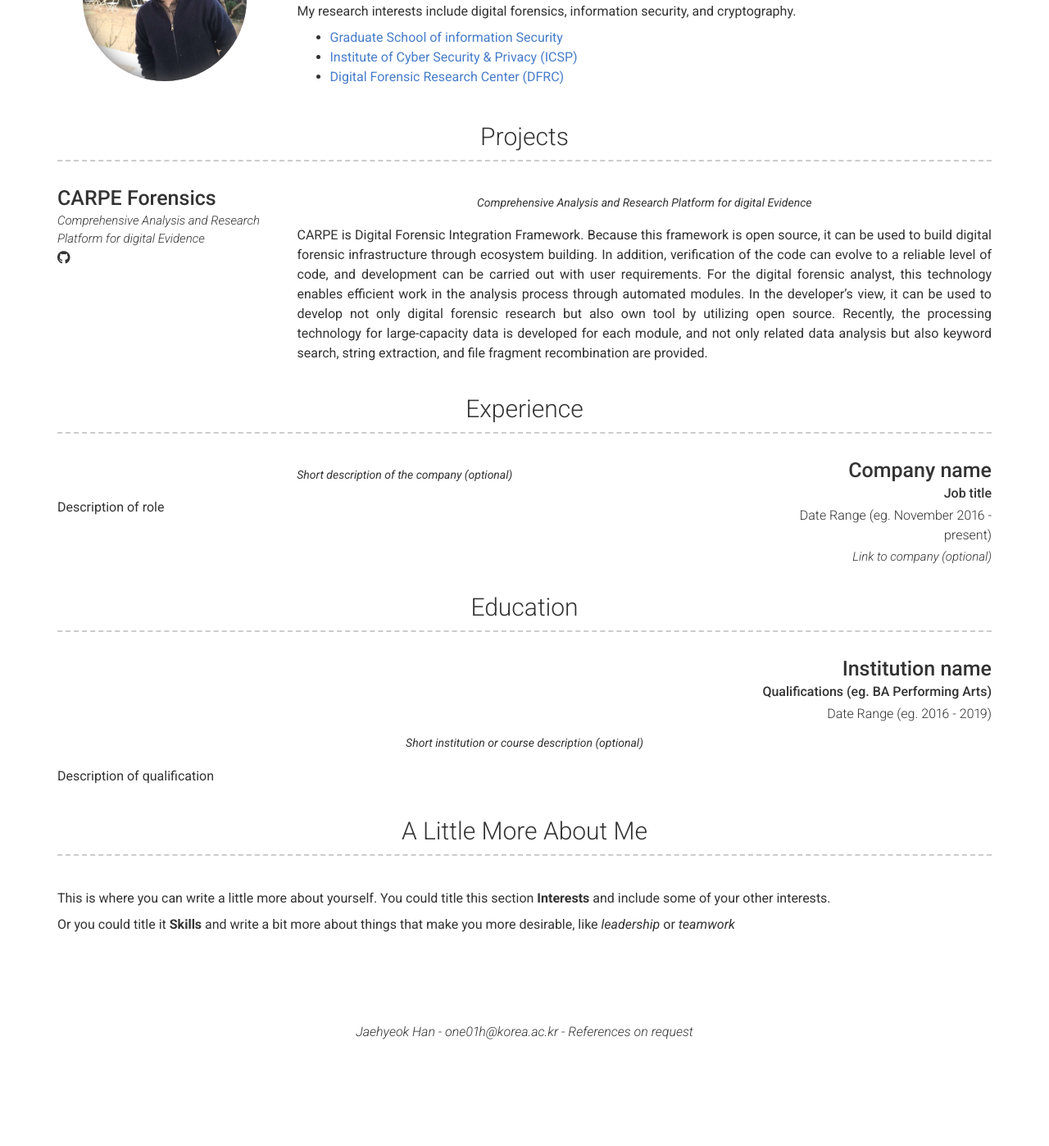
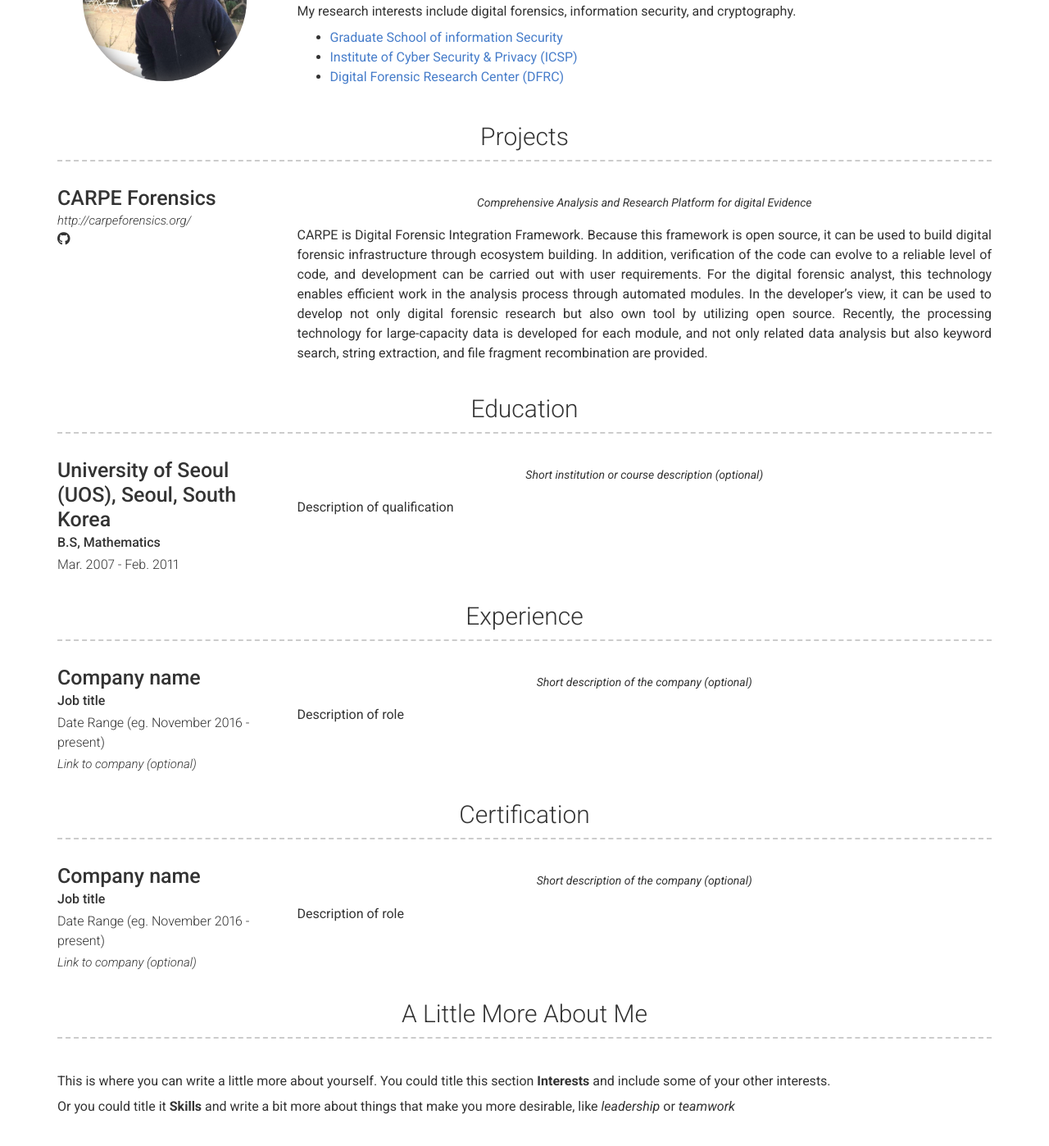
Before and after one commit to JaehyeokHan/jaehyeokhan.github.io, a Jekyll site: the page built from index.md, in a window 1280 px wide and 1400 px high, scrolled down 380 px. Shown: the whole window at 82% size. Built offline with Jekyll 4.4.1, drawn with Linux system fonts in a browser that asks for light colours; nearby versions of some CDN libraries; before the commit the page ends 1659 px from its top, so only the background shows below that.

Commit message:
Update _config.yml

```diff
--- a/_config.yml
+++ b/_config.yml
@@ -67,7 +67,7 @@ content:
       - layout: left
         title: CARPE Forensics
         link: http://carpeforensics.org/
-        link_text: Comprehensive Analysis and Research Platform for digital Evidence
+        link_text: http://carpeforensics.org/
         additional_links:
           - title:  Github page for project
             icon: fab fa-github
@@ -77,10 +77,41 @@ content:
         description: | # this will include new lines to allow paragraphs
           CARPE is Digital Forensic Integration Framework. Because this framework is open source, it can be used to build digital forensic infrastructure through ecosystem building. In addition, verification of the code can evolve to a reliable level of code, and development can be carried out with user requirements. For the digital forensic analyst, this technology enables efficient work in the analysis process through automated modules. In the developer's view, it can be used to develop not only digital forensic research but also own tool by utilizing open source. Recently, the processing technology for large-capacity data is developed for each module, and not only related data analysis but also keyword search, string extraction, and file fragment recombination are provided.
 
+  - title: Education
+    layout: list
+    content:
+      - layout: left
+        title: Korea University, Seoul, South Korea
+        sub_title: Ph.D student
+        caption: Mar. 2016 - Present
+        quote: >
+          Short institution or course description (optional)
+        description: | # this will include new lines to allow paragraphs
+          Description of qualification
+    content:
+      - layout: left
+        title: Korea University, Seoul, South Korea
+        sub_title: M.E, Department of Information Security
+        caption: Mar. 2011 - Feb. 2016
+        quote: >
+          Short institution or course description (optional)
+        description: | # this will include new lines to allow paragraphs
+          Description of qualification
+    content:
+      - layout: left
+        title: University of Seoul (UOS), Seoul, South Korea
+        sub_title: B.S, Mathematics
+        caption: Mar. 2007 - Feb. 2011
+        quote: >
+          Short institution or course description (optional)
+        description: | # this will include new lines to allow paragraphs
+          Description of qualification
+
+
   - title: Experience
     layout: list
     content:
-      - layout: right
+      - layout: left
         title: Company name
         sub_title: Job title
         caption: Date Range (eg. November 2016 - present)
@@ -89,17 +120,21 @@ content:
           Short description of the company (optional)
         description: | # this will include new lines to allow paragraphs
           Description of role
-  - title: Education
+
+  - title: Certification
     layout: list
     content:
-      - layout: top-right
-        title: Institution name
-        sub_title: Qualifications (eg. BA Performing Arts)
-        caption: Date Range (eg. 2016 - 2019)
+      - layout: left
+        title: Company name
+        sub_title: Job title
+        caption: Date Range (eg. November 2016 - present)
+        link: Link to company (optional)
         quote: >
-          Short institution or course description (optional)
+          Short description of the company (optional)
         description: | # this will include new lines to allow paragraphs
-          Description of qualification
+          Description of role
+
+
   - title: A Little More About Me
     layout: text
     content: | # this will include new lines to allow paragraphs
```
